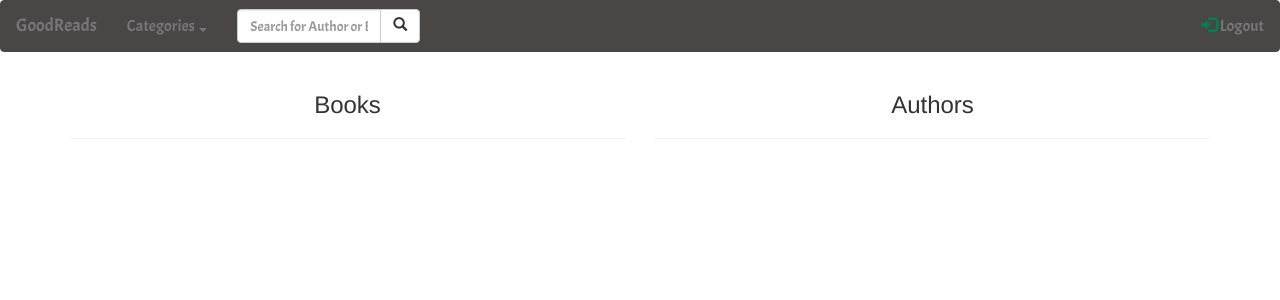
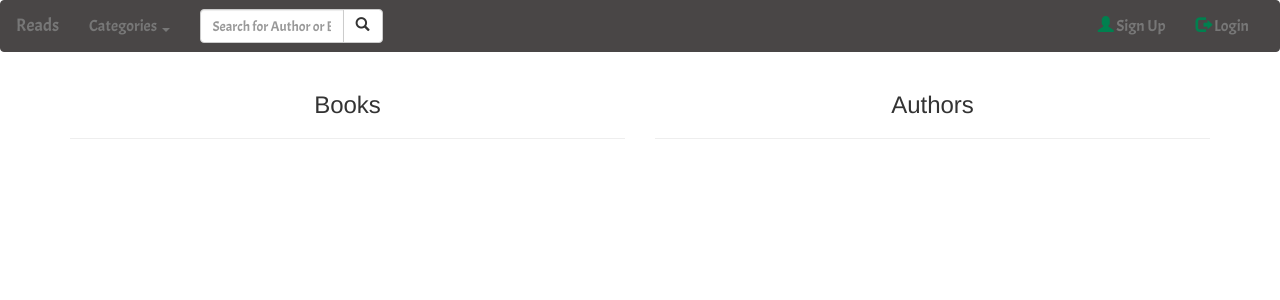
Before and after one commit to aliaasayed/Library_django, a Django app: template project/library/templates/search_result.html in a window 1280 px wide. Shown: the top 300 px of the page. Run offline with Django 3.2, Linux system fonts and the light colour scheme; the template is opened without the code that fills it, so the values that code supplies are empty; some libraries are stand-ins or nearby versions.

Commit message:
some modifications

```diff
--- a/project/library/templates/category.html
+++ b/project/library/templates/category.html
@@ -17,7 +17,7 @@
        <div class="col-sm-6">
         <center>
        {% for book in cat_books %}
-       <img src="{% static '{{book.img}}' %}">
+       <img src="/media/{{book.img}}">
        <form  method="post"> {% csrf_token %}
          <input type="submit" class="btn-link" name="book" value="{{ book.name }}">
         </form>
--- a/project/library/templates/index.html
+++ b/project/library/templates/index.html
@@ -1,8 +1,8 @@
 {% load staticfiles %}
-{% include 'login_navbar.html' %}
+{% include 'navbar.html' %}
 <!DOCTYPE html>
 <style>
-  html {
+  body {
   background: url("{% static 'bk1.jpg' %}") no-repeat center center fixed;
   -webkit-background-size: cover;
   -moz-background-size: cover;
@@ -13,7 +13,7 @@
 <html>
   <head>
     <meta charset="utf-8">
-    <title><Homepage/title>
+    <title>Homepage </title>
     <link rel="stylesheet" href="{% static 'css/main.css' %}">
   </head>
   <body>
--- a/project/library/templates/login_navbar.html
+++ b/project/library/templates/login_navbar.html
@@ -16,7 +16,7 @@
 <body>
 <nav class="navbar navbar-default">
     <div class="navbar-nav">
-        <a class="navbar-brand" href="#">GoodReads</a>
+        <a class="navbar-brand" href="#">Reads</a>
         <ul class="nav navbar-nav navbar-left">
                 <li >
                         <a class="dropdown-toggle" data-toggle="dropdown" href="#">Categories
@@ -45,6 +45,7 @@
                     </div>
             </form>
       <ul class="nav navbar-nav navbar-right">
+        <li><a href="user_info.html">{{ request.user.username }}</a></li>
         <li><a href="#"><span class="glyphicon glyphicon-log-in icon"></span> Logout</a></li>
       </ul>
     </div>
--- a/project/library/templates/navbar.html
+++ b/project/library/templates/navbar.html
@@ -21,7 +21,7 @@
         <span class="icon-bar"></span>
         <span class="icon-bar"></span>
       </button>
-      <a class="navbar-brand" href="#">GoodReads</a>
+      <a class="navbar-brand" href="#">Reads</a>
 
     </div>
     <div class="navbar-nav">
@@ -42,9 +42,9 @@
 
     </div>
     <div class="collapse navbar-collapse" id="myNavbar">
-            <form class="navbar-form navbar-left" >
+      <form class="navbar-form navbar-left" method="POST" action="{% url 'search'%}">{% csrf_token %}
         <div class="input-group">
-                        <input type="text" class="form-control" placeholder="Search for Author or Book">
+            <input type="text" class="form-control" placeholder="Search for Author or Book" name="Query">
             <div class="input-group-btn">
             <button class="btn btn-default" type="submit">
                 <i class="glyphicon glyphicon-search"></i>
@@ -53,8 +53,8 @@
         </div>
 </form>
       <ul class="nav navbar-nav navbar-right">
-        <li><a href="#"><span class="glyphicon glyphicon-user icon"></span> Sign Up</a></li>
-        <li><a href="#"><span class="glyphicon glyphicon-log-out icon"></span> Login</a></li>
+        <li><a href="signup.html"><span class="glyphicon glyphicon-user icon"></span> Sign Up</a></li>
+        <li><a href="login.html"><span class="glyphicon glyphicon-log-out icon"></span> Login</a></li>
       </ul>
     </div>
   </div>
--- a/project/library/templates/search_result.html
+++ b/project/library/templates/search_result.html
@@ -1,4 +1,8 @@
+{% if request.user.is_authenticated %}
 {% include 'login_navbar.html' %}
+{% else %}
+{% include 'navbar.html' %}
+{% endif %}
 {% load staticfiles %}
 <!DOCTYPE html>
 <html>
@@ -17,7 +21,7 @@
            <center> <h3>Books</h3> </center>
             <hr><ul>
                 {% for book in books %}
-                    <img src="{% static '{{book.img}}' %}">
+                   <img src="/media/{{book.img}}">
 
                         <li>
                             <a href="/book_info.html/{{ book.book_id }}">
@@ -34,7 +38,7 @@
                 <hr>
                 <ul>
                 {% for author in authors %}
-                    <img src="{% static '{{author.img}}' %}">
+                    <img src="/media/{{book.img}}">
                     <li>
                         <a href="/author_info.html/{{ author.author_id }}">
                             {{author.name}}
--- a/project/library/templates/user_info.html
+++ b/project/library/templates/user_info.html
@@ -28,7 +28,7 @@
 
   {% endfor %}
 
-    </ul
+  </ul>
 </div>
 </div>
 </body>
--- a/project/project/settings.py
+++ b/project/project/settings.py
@@ -78,8 +78,8 @@ DATABASES = {
     'default': {
         'ENGINE': 'django.db.backends.mysql',
         'NAME': 'library',
-        # 'USER': 'aliaa',
-        'PASSWORD':'aliaa123',
+        'USER': 'Sarah',
+        'PASSWORD':'12345678',
         'HOST':'localhost',
     }
 }
```
Also changed, not shown: project/library/templates/book_info.html (+7 -1 lines), project/library/migrations/0009_auto_20180207_1442.py (added). Lines whose indentation alone changed are shown as unchanged.
